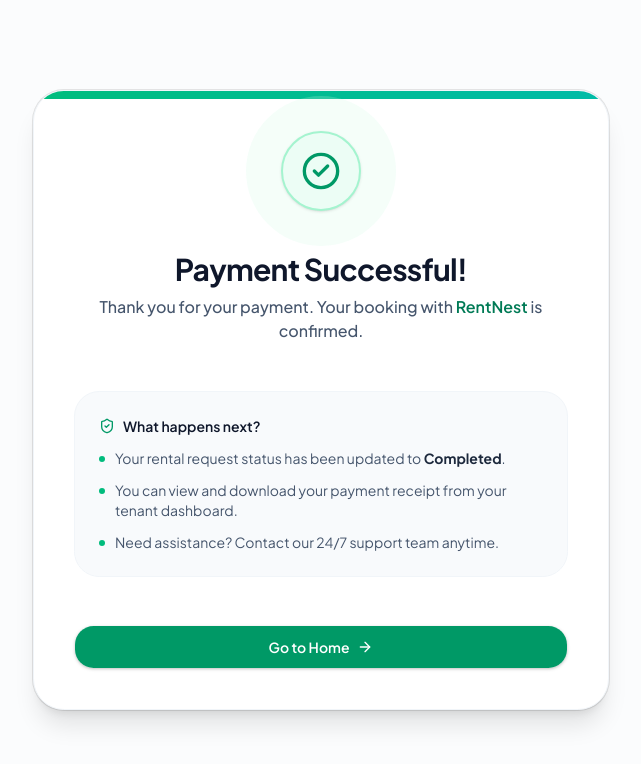
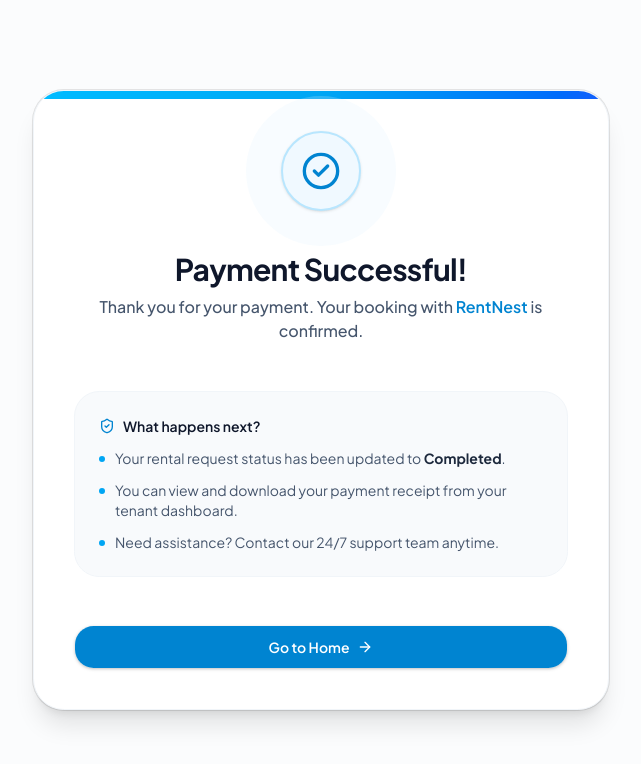
Before and after one commit to tanim206/B7A5-RentNest-Client-Assignment, a Next.js app: page /payment/success in a window 1280 px wide. Shown: the top 764 px of the page, without its empty margins (319-960 px from the left). Built offline with nearby package versions, Linux system fonts and the light colour scheme.

Commit message:
complete assignment 5

```diff
--- a/app/payment/success/page.tsx
+++ b/app/payment/success/page.tsx
@@ -3,26 +3,25 @@ import Link from "next/link";
 import {
   CheckCircle2,
   ArrowRight,
-  Home,
   Receipt,
   ShieldCheck,
 } from "lucide-react";
 import { Button } from "@/components/ui/button";
-import { Card, CardContent } from "@/components/ui/card";
+import { Card } from "@/components/ui/card";
 
 export default function PaymentSuccessPage() {
   return (
     <main className="min-h-screen flex items-center justify-center bg-slate-50/50 p-4 sm:p-6">
       <div className="max-w-xl w-full">
         <Card className="rounded-3xl border border-slate-100 bg-white p-6 sm:p-10 shadow-xl relative overflow-hidden">
-          {/* Subtle Top Gradient Bar */}
-          <div className="absolute top-0 left-0 right-0 h-2 bg-gradient-to-r from-emerald-500 to-teal-500" />
+          {/* Top Sky Gradient Bar */}
+          <div className="absolute top-0 left-0 right-0 h-2 bg-gradient-to-r from-sky-400 via-sky-500 to-blue-600" />
 
           {/* Success Icon Animation Wrapper */}
           <div className="flex justify-center">
             <div className="relative">
-              <div className="absolute -inset-1 rounded-full bg-emerald-100 animate-ping opacity-75" />
-              <div className="relative flex h-20 w-20 items-center justify-center rounded-full bg-emerald-50 border-2 border-emerald-200 text-emerald-600 shadow-sm">
+              <div className="absolute -inset-1 rounded-full bg-sky-100 animate-ping opacity-75" />
+              <div className="relative flex h-20 w-20 items-center justify-center rounded-full bg-sky-50 border-2 border-sky-200 text-sky-600 shadow-sm">
                 <CheckCircle2 className="h-10 w-10" />
               </div>
             </div>
@@ -35,7 +34,7 @@ export default function PaymentSuccessPage() {
             </h1>
             <p className="text-sm sm:text-base text-slate-600 font-medium">
               Thank you for your payment. Your booking with{" "}
-              <span className="font-semibold text-emerald-700">RentNest</span>{" "}
+              <span className="font-semibold text-sky-600">RentNest</span>{" "}
               is confirmed.
             </p>
           </div>
@@ -43,27 +42,27 @@ export default function PaymentSuccessPage() {
           {/* Next Steps Card */}
           <div className="mt-8 rounded-2xl bg-slate-50 border border-slate-100 p-5 sm:p-6 text-left">
             <div className="flex items-center gap-2 text-slate-900 font-semibold text-sm">
-              <ShieldCheck className="h-4 w-4 text-emerald-600" />
+              <ShieldCheck className="h-4 w-4 text-sky-600" />
               What happens next?
             </div>
 
             <ul className="mt-3 space-y-3 text-xs sm:text-sm text-slate-600">
               <li className="flex items-start gap-2.5">
-                <div className="h-1.5 w-1.5 rounded-full bg-emerald-500 mt-2 shrink-0" />
+                <div className="h-1.5 w-1.5 rounded-full bg-sky-500 mt-2 shrink-0" />
                 <span>
                   Your rental request status has been updated to{" "}
                   <strong className="text-slate-800">Completed</strong>.
                 </span>
               </li>
               <li className="flex items-start gap-2.5">
-                <div className="h-1.5 w-1.5 rounded-full bg-emerald-500 mt-2 shrink-0" />
+                <div className="h-1.5 w-1.5 rounded-full bg-sky-500 mt-2 shrink-0" />
                 <span>
                   You can view and download your payment receipt from your
                   tenant dashboard.
                 </span>
               </li>
               <li className="flex items-start gap-2.5">
-                <div className="h-1.5 w-1.5 rounded-full bg-emerald-500 mt-2 shrink-0" />
+                <div className="h-1.5 w-1.5 rounded-full bg-sky-500 mt-2 shrink-0" />
                 <span>
                   Need assistance? Contact our 24/7 support team anytime.
                 </span>
@@ -75,7 +74,7 @@ export default function PaymentSuccessPage() {
           <div className="mt-8 flex flex-col sm:flex-row gap-3">
             <Button
               asChild
-              className="flex-1 bg-emerald-600 hover:bg-emerald-700 text-white rounded-xl h-11 text-sm font-semibold shadow-sm transition"
+              className="flex-1 bg-sky-600 hover:bg-sky-700 text-white rounded-xl h-11 text-sm font-semibold shadow-sm transition"
             >
               <Link href="/" className="flex items-center justify-center gap-2">
                 Go to Home
```
